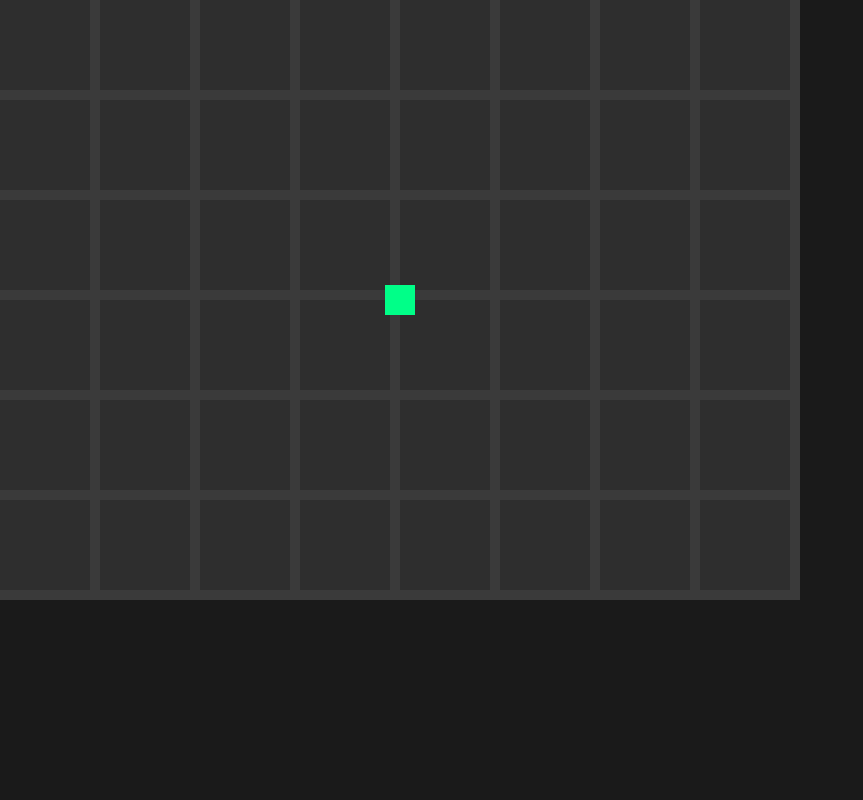
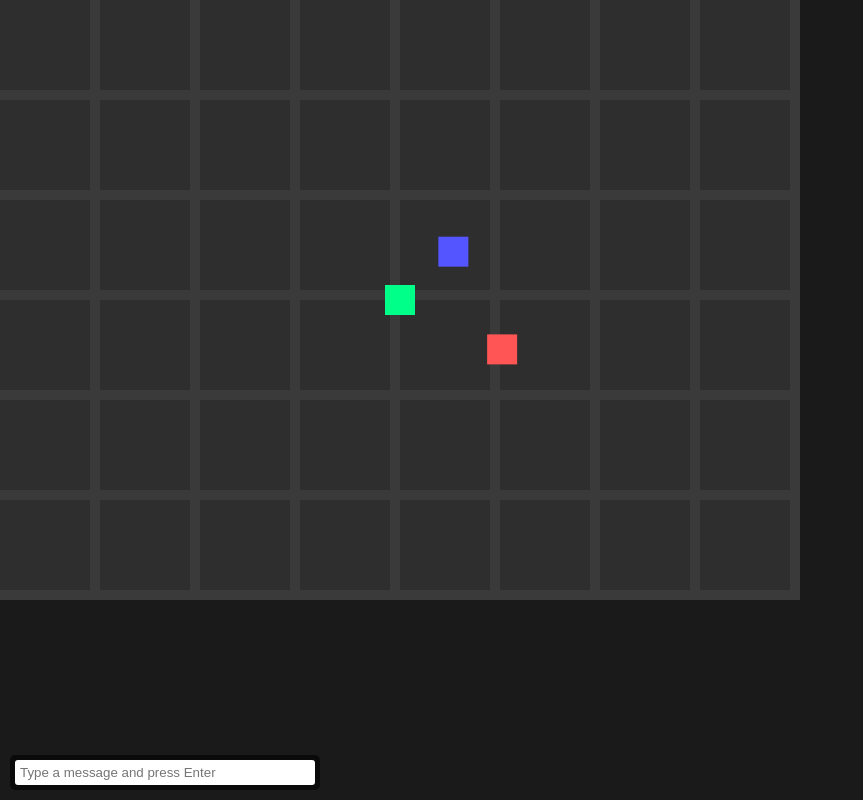
Before and after one commit to Peppermint995/Multiplayer-Rpg, a plain HTML site: page index.html in a window 1280 px wide. Shown: the whole page, without its empty margins (0-863 px from the left). Drawn offline with Linux system fonts and the light colour scheme.

Commit message:
Revamp index.html for RPG prototype with chat feature
Enhanced the HTML structure for the Top-Down RPG prototype by adding a chat interface and improving the styling. Updated the game logic to support multiple simulated players and chat functionality.

```diff
--- a/index.html
+++ b/index.html
@@ -3,14 +3,27 @@
 <head>
 <meta charset="UTF-8">
 <meta name="viewport" content="width=device-width, initial-scale=1.0">
-  <title>Top-Down RPG</title>
+<title>Top-Down RPG Prototype</title>
 <style>
-    body { margin: 0; overflow: hidden; background: #1a1a1a; }
+  body { margin: 0; overflow: hidden; background: #1a1a1a; font-family: sans-serif; color: white; }
   canvas { display: block; background: #3a3a3a; }
+  #chat {
+    position: absolute; bottom: 10px; left: 10px; width: 300px;
+    max-height: 200px; overflow-y: auto; background: rgba(0,0,0,0.6); padding: 5px; border-radius: 5px;
+  }
+  #chat input {
+    width: 100%; box-sizing: border-box; border: none; padding: 5px; border-radius: 3px;
+  }
+  .message { margin: 2px 0; }
 </style>
 </head>
 <body>
 <canvas id="gameCanvas" width="800" height="600"></canvas>
+
+<div id="chat">
+  <div id="messages"></div>
+  <input id="chatInput" placeholder="Type a message and press Enter">
+</div>
 
 <script>
 const canvas = document.getElementById("gameCanvas");
@@ -20,41 +33,76 @@
 window.addEventListener("keydown", e => keys[e.key] = true);
 window.addEventListener("keyup", e => keys[e.key] = false);
 
-    // Player setup
-    const player = { x: 400, y: 300, size: 30, speed: 3 };
+// Simulated players (local)
+const players = [
+  { id: 1, x: 400, y: 300, color: "#00ff88", size: 30 },
+  { id: 2, x: 500, y: 350, color: "#ff5555", size: 30 },
+  { id: 3, x: 450, y: 250, color: "#5555ff", size: 30 }
+];
 
-    // World setup
+const localPlayer = players[0];
 const world = { width: 2000, height: 2000 };
+const speed = 3;
 
-    function update() {
-      if (keys["w"]) player.y -= player.speed;
-      if (keys["s"]) player.y += player.speed;
-      if (keys["a"]) player.x -= player.speed;
-      if (keys["d"]) player.x += player.speed;
+// Chat
+const chatInput = document.getElementById("chatInput");
+const messagesDiv = document.getElementById("messages");
+chatInput.addEventListener("keydown", e => {
+  if(e.key === "Enter" && chatInput.value.trim() !== "") {
+    addMessage(`Player ${localPlayer.id}: ${chatInput.value}`);
+    chatInput.value = "";
+  }
+});
 
-      // Clamp to world bounds
-      player.x = Math.max(0, Math.min(world.width, player.x));
-      player.y = Math.max(0, Math.min(world.height, player.y));
+function addMessage(msg) {
+  const div = document.createElement("div");
+  div.className = "message";
+  div.textContent = msg;
+  messagesDiv.appendChild(div);
+  messagesDiv.scrollTop = messagesDiv.scrollHeight;
 }
 
-    function draw() {
-      // Center camera on player
-      const camX = player.x - canvas.width / 2;
-      const camY = player.y - canvas.height / 2;
+// Game update
+function update() {
+  // Move local player
+  if(keys["w"]) localPlayer.y -= speed;
+  if(keys["s"]) localPlayer.y += speed;
+  if(keys["a"]) localPlayer.x -= speed;
+  if(keys["d"]) localPlayer.x += speed;
 
-      ctx.clearRect(0, 0, canvas.width, canvas.height);
+  // Clamp
+  localPlayer.x = Math.max(0, Math.min(world.width, localPlayer.x));
+  localPlayer.y = Math.max(0, Math.min(world.height, localPlayer.y));
 
-      // Draw background grid
-      ctx.fillStyle = "#2e2e2e";
-      for (let x = 0; x < world.width; x += 100) {
-        for (let y = 0; y < world.height; y += 100) {
-          ctx.fillRect(x - camX, y - camY, 90, 90);
+  // Simulate other players moving randomly
+  for(let i=1; i<players.length; i++) {
+    players[i].x += Math.random()*2-1;
+    players[i].y += Math.random()*2-1;
+    players[i].x = Math.max(0, Math.min(world.width, players[i].x));
+    players[i].y = Math.max(0, Math.min(world.height, players[i].y));
   }
 }
 
-      // Draw player
-      ctx.fillStyle = "#00ff88";
-      ctx.fillRect(player.x - player.size / 2 - camX, player.y - player.size / 2 - camY, player.size, player.size);
+// Draw
+function draw() {
+  const camX = localPlayer.x - canvas.width/2;
+  const camY = localPlayer.y - canvas.height/2;
+
+  ctx.clearRect(0,0,canvas.width,canvas.height);
+
+  // Grid background
+  ctx.fillStyle = "#2e2e2e";
+  for(let x=0;x<world.width;x+=100){
+    for(let y=0;y<world.height;y+=100){
+      ctx.fillRect(x-camX, y-camY, 90, 90);
+    }
+  }
+
+  // Draw all players
+  for(const p of players){
+    ctx.fillStyle = p.color;
+    ctx.fillRect(p.x - p.size/2 - camX, p.y - p.size/2 - camY, p.size, p.size);
+  }
 }
 
 function gameLoop() {
```
Lines whose indentation alone changed are shown as unchanged.
